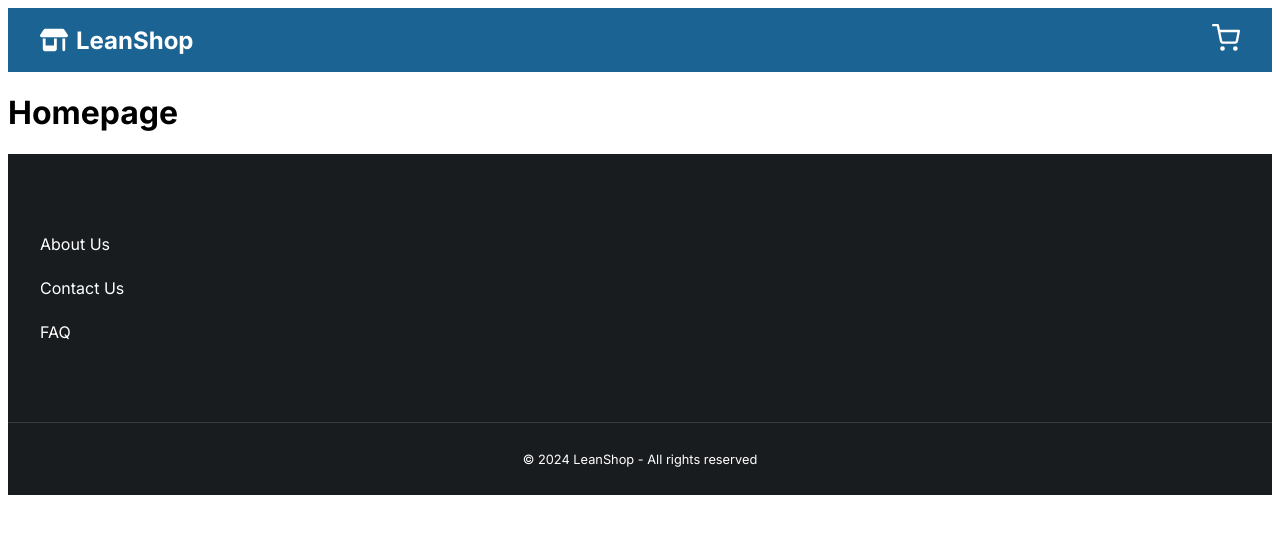
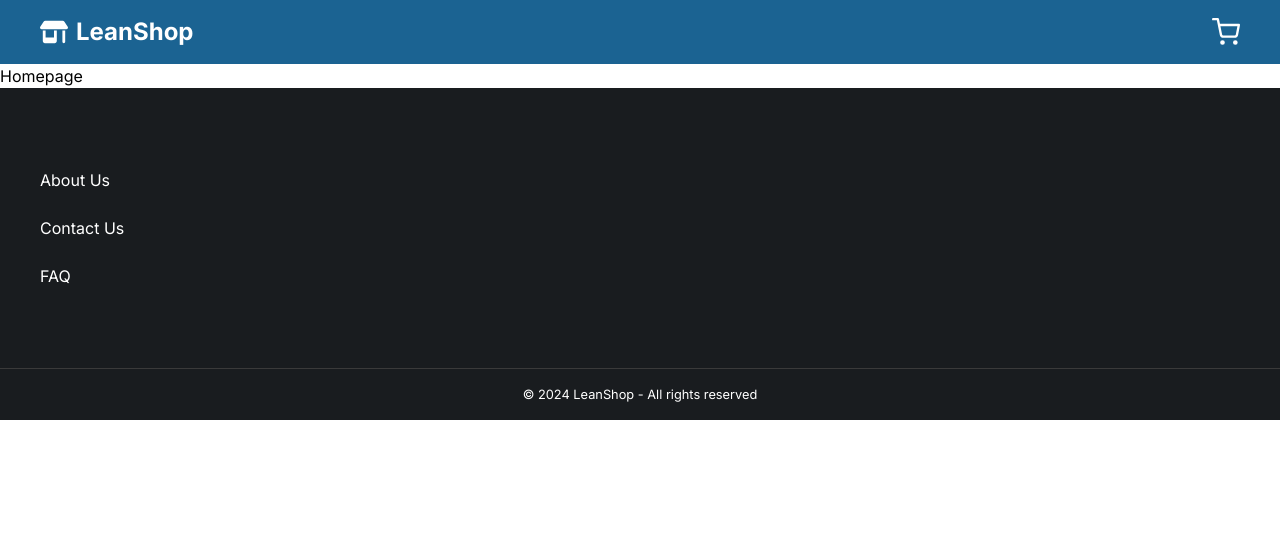
Before and after one commit to sijita/lean-shop, a Next.js app: page / in a window 1280 px wide. Shown: the top 534 px of the page. Built offline with nearby package versions, Linux system fonts and the light colour scheme.

Commit message:
feat: add tailwindcss

```diff
--- a/package.json
+++ b/package.json
@@ -9,13 +9,16 @@
     "lint": "next lint"
   },
   "dependencies": {
+    "@tailwindcss/postcss": "^4.0.0",
     "@tanstack/react-query": "^5.51.23",
     "axios": "^1.7.3",
     "next": "14.2.5",
+    "postcss": "^8.5.1",
     "react": "^18",
     "react-dom": "^18",
     "react-icons": "^5.2.1",
     "sass": "^1.77.8",
+    "tailwindcss": "^4.0.0",
     "zustand": "^4.5.4"
   },
   "devDependencies": {
--- /dev/null
+++ b/postcss.config.mjs
@@ -0,0 +1,2 @@
+const config = { plugins: { '@tailwindcss/postcss': {} } };
+export default config;
--- a/src/app/globals.scss
+++ b/src/app/globals.scss
@@ -1,3 +1,5 @@
+@import 'tailwindcss';
+
 :root {
   --max-width: 1100px;
   --border-radius: 12px;
```
Also changed, not shown: 1 other file (tests, documents, lock files or other folders).
